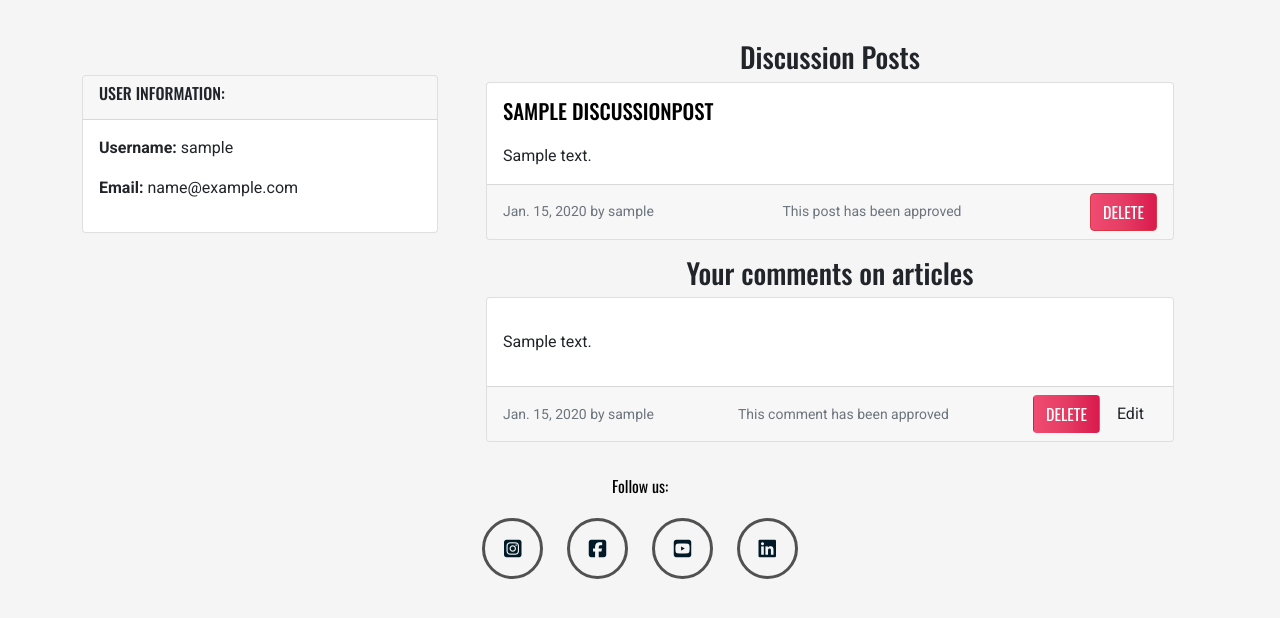
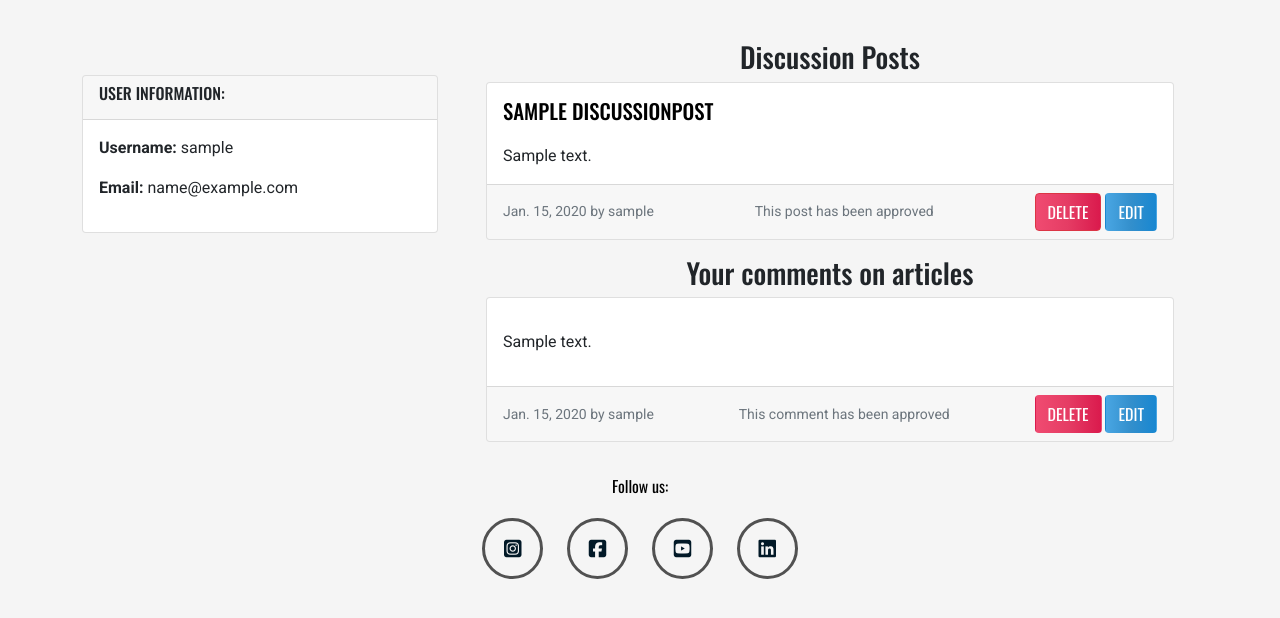
Before and after one commit to tildeholmqvist/connected, a Django app: page /profile/ in a window 1280 px wide. Shown: the part 111-729 px from the top of the page. Run offline with Django 4.2, Linux system fonts and the light colour scheme; a user stored in the database is signed in; tables that the repository leaves empty hold one stand-in row (values such as "Sample post"); some libraries are stand-ins or nearby versions.

Commit message:
completing the delete and edit buttons of discussion and comments in discussion

```diff
--- a/blog/urls.py
+++ b/blog/urls.py
@@ -8,5 +8,4 @@ urlpatterns = [
     path("category/<category>/", views.blog_category, name="blog_category"),
     path('post/<slug:slug>/edit_comment/<int:comment_id>/', views.comment_edit, name='comment_edit'),
     path('post/<slug:slug>/delete_comment/<int:comment_id>/', views.comment_delete, name='comment_delete'),
-
 ]
--- a/discussion/views.py
+++ b/discussion/views.py
@@ -114,7 +114,6 @@ def comment_edit(request, pk, comment_id):
 
     return render(request, "discussion/edit_discussion_comment.html", context)
 
-
 def comment_delete(request, pk, comment_id):
     """
     View to delete comment
@@ -129,7 +128,9 @@ def comment_delete(request, pk, comment_id):
     else:
         messages.error(request, 'You can only delete your own comments!')
 
-        return HttpResponseRedirect(reverse('discussion_detail', kwargs={'pk': pk}))
+    return HttpResponseRedirect(reverse('discussion_detail', kwargs={'pk': pk}))
+
+
 
 def discussion_edit(request, pk):
     categories = Category.objects.all()
--- a/profilepage/templates/profilepage/profile.html
+++ b/profilepage/templates/profilepage/profile.html
@@ -38,6 +38,7 @@
                         {% if user.is_authenticated and discussion.author == request.user %}
                         <div class="buttons-sidebyside">
                         <button class="btn btn-danger btn-delete-post" discussion_pk="{{ discussion.pk }}">Delete</button>
+                        <a class="btn btn-edit-post" href="{% url 'discussion_edit' discussion.pk %}" discussion_id="{{ discussion.id }}">Edit</a>
                         </div>
                         {% endif %}
                     </div>
@@ -64,7 +65,7 @@
                         {% if user.is_authenticated and comment.author == user %}
                         <div class="buttons-sidebyside">
                             <button class="btn btn-delete" comment_id="{{ comment.id }}">Delete</button>
-                            <a class="btn btn-edit-comment" href="#" comment_id="{{ comment.id }}" discussion_id="{{ comment.discussion.pk }}">Edit</a>
+                            <a class="btn btn-edit" href="#" comment_id="{{ comment.id }}">Edit</a>
                         </div>
                         {% endif %}
                     </div>
--- a/profilepage/urls.py
+++ b/profilepage/urls.py
@@ -1,12 +1,10 @@
 from django.urls import path
 from . import views
-from .views import profile_page
-from discussion.views import comment_delete
-from blog.views import comment_delete
+from .views import profile_page, comment_delete
 
 urlpatterns = [
     path('profile/', views.profile_page, name='profile_page'),
+    path('profile/delete_comment/<int:comment_id>/', views.delete_comment, name='comment_delete'),
     path('post/<int:pk>/edit_post/<int:pk>/', views.post_edit, name='post_edit'),
     path('<int:pk>/delete/', views.discussion_delete, name='discussion_delete'),
-    path('profile/delete_comment/<int:comment_id>/', blog.views.comment_delete, name='profile_comment_delete'),
 ]
--- a/profilepage/views.py
+++ b/profilepage/views.py
@@ -4,10 +4,9 @@ from django.urls import reverse
 from django.contrib.auth.decorators import login_required
 from django.contrib import messages
 from .models import Profile
-from blog.models import Category
+from blog.models import Category, Post, Comment
 from discussion.models import DiscussionPost
 from discussion.forms import DiscussionPostForm
-from blog.models import Post, Comment
 
 @login_required
 def profile_page(request):
@@ -56,3 +55,15 @@ def discussion_delete(request, pk):
         messages.error(request, 'You can only delete your own discussion!')
 
     return HttpResponseRedirect(reverse('profilepage/profile.html'))
+
+
+@login_required
+def comment_delete(request, comment_id):
+    comment = get_object_or_404(Comment, id=comment_id)
+    if comment.author == request.user:
+        comment.delete()
+        messages.success(request, 'Comment deleted!')
+    else:
+        messages.error(request, 'You can only delete your own comments!')
+
+    return HttpResponseRedirect(reverse('profile.html'))
--- a/static/js/comments.js
+++ b/static/js/comments.js
@@ -11,6 +11,10 @@ document.addEventListener("DOMContentLoaded", function() {
   const deletePostModal = new bootstrap.Modal(document.getElementById("deletePostModal"));
   const deletePostButtons = document.getElementsByClassName("btn-delete-post");
   const deletePostConfirm = document.getElementById("deletePostConfirm");
+
+  const editPostButtons = document.getElementsByClassName("btn-edit-post");
+  const discussionPostText = document.getElementById("id_body");
+  const discussionPostForm = document.getElementById("discussionPostForm");
 
   /* const editButtonsDiscussionComments = document.getElementsByClassName("btn-edit-comment");
 
@@ -43,6 +47,7 @@ document.addEventListener("DOMContentLoaded", function() {
   * - Displays a confirmation modal (`deleteModal`) to prompt
   * the user for confirmation before deletion.
   */
+
   for (let button of deleteButtons) {
     button.addEventListener("click", (e) => {
         let commentId = e.target.getAttribute("comment_id");
@@ -82,4 +87,14 @@ document.addEventListener("DOMContentLoaded", function() {
         deletePostModal.show();
     });
   }
+
+  for (let button of editPostButtons) {
+    button.addEventListener("click", (e) => {
+      console.log("Edit button clicked")
+      let discussionPk = e.target.getAttribute("discussion_pk");
+      let discussionContent = document.getElementById(`discussion${discussionPk}`).innerText;
+      discussionText.value = discussionContent;
+      discussionPostForm.setAttribute("action", `edit_post/${discussionPk}`);
+    });
+  }
 });
```
